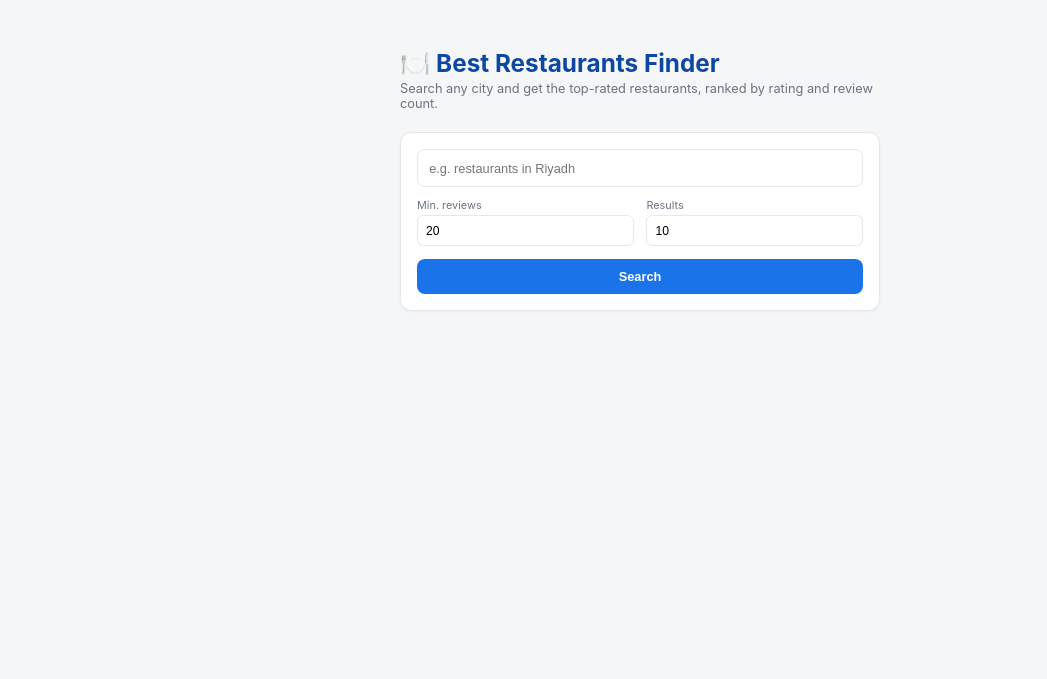
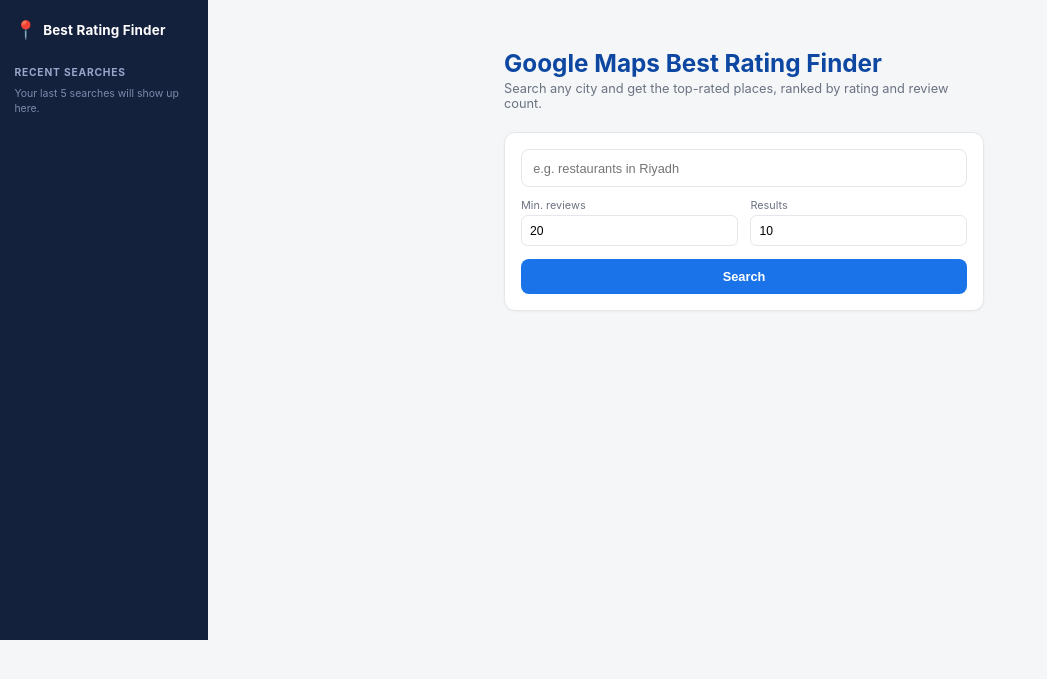
Before and after one commit to abdow-is-here/Search-Google-Maps, a Flask app: page / in a window 1280 px wide. Shown: the top 679 px of the page, without its empty margins (0-1047 px from the left). Run offline with Flask 3, Linux system fonts and the light colour scheme.

Commit message:
index.html

```diff
--- a/templates/index.html
+++ b/templates/index.html
@@ -3,13 +3,25 @@
 <head>
 <meta charset="UTF-8">
 <meta name="viewport" content="width=device-width, initial-scale=1.0">
-<title>Best Restaurants Finder</title>
+<title>Google Maps Best Rating Finder</title>
 <link rel="stylesheet" href="{{ url_for('static', filename='style.css') }}">
 </head>
 <body>
-  <div class="container">
-    <h1>🍽️ Best Restaurants Finder</h1>
-    <p class="subtitle">Search any city and get the top-rated restaurants, ranked by rating and review count.</p>
+  <div class="layout">
+    <aside class="sidebar">
+      <div class="brand">
+        <span class="brand-icon">📍</span>
+        <span class="brand-name">Best Rating Finder</span>
+      </div>
+      <h2 class="sidebar-title">Recent searches</h2>
+      <ul id="recent-list" class="recent-list">
+        <li class="empty-hint">Your last 5 searches will show up here.</li>
+      </ul>
+    </aside>
+
+    <main class="container">
+      <h1>Google Maps Best Rating Finder</h1>
+      <p class="subtitle">Search any city and get the top-rated places, ranked by rating and review count.</p>
 
       <form id="search-form">
         <input type="text" id="query" placeholder="e.g. restaurants in Riyadh" required>
@@ -30,16 +42,58 @@
 
       <div id="status"></div>
       <div id="results"></div>
+    </main>
   </div>
 
   <script>
     const form = document.getElementById('search-form');
     const statusEl = document.getElementById('status');
     const resultsEl = document.getElementById('results');
+    const recentListEl = document.getElementById('recent-list');
+    const queryInput = document.getElementById('query');
+
+    const RECENT_KEY = 'gmbrf_recent_searches';
+
+    function getRecent() {
+      try {
+        return JSON.parse(localStorage.getItem(RECENT_KEY)) || [];
+      } catch {
+        return [];
+      }
+    }
+
+    function saveRecent(query) {
+      let recent = getRecent().filter(q => q.toLowerCase() !== query.toLowerCase());
+      recent.unshift(query);
+      recent = recent.slice(0, 5);
+      localStorage.setItem(RECENT_KEY, JSON.stringify(recent));
+      renderRecent();
+    }
+
+    function renderRecent() {
+      const recent = getRecent();
+      recentListEl.innerHTML = '';
+      if (recent.length === 0) {
+        recentListEl.innerHTML = '<li class="empty-hint">Your last 5 searches will show up here.</li>';
+        return;
+      }
+      recent.forEach(q => {
+        const li = document.createElement('li');
+        li.className = 'recent-item';
+        li.textContent = q;
+        li.addEventListener('click', () => {
+          queryInput.value = q;
+          form.requestSubmit();
+        });
+        recentListEl.appendChild(li);
+      });
+    }
+
+    renderRecent();
 
     form.addEventListener('submit', async (e) => {
       e.preventDefault();
-      const query = document.getElementById('query').value.trim();
+      const query = queryInput.value.trim();
       const minReviews = document.getElementById('min_reviews').value;
       const top = document.getElementById('top').value;
 
@@ -54,6 +108,8 @@
           statusEl.textContent = data.error || 'Something went wrong.';
           return;
         }
+
+        saveRecent(query);
 
         if (data.results.length === 0) {
           statusEl.textContent = 'No results met the minimum review threshold. Try lowering it.';
```
Lines whose indentation alone changed are shown as unchanged.
